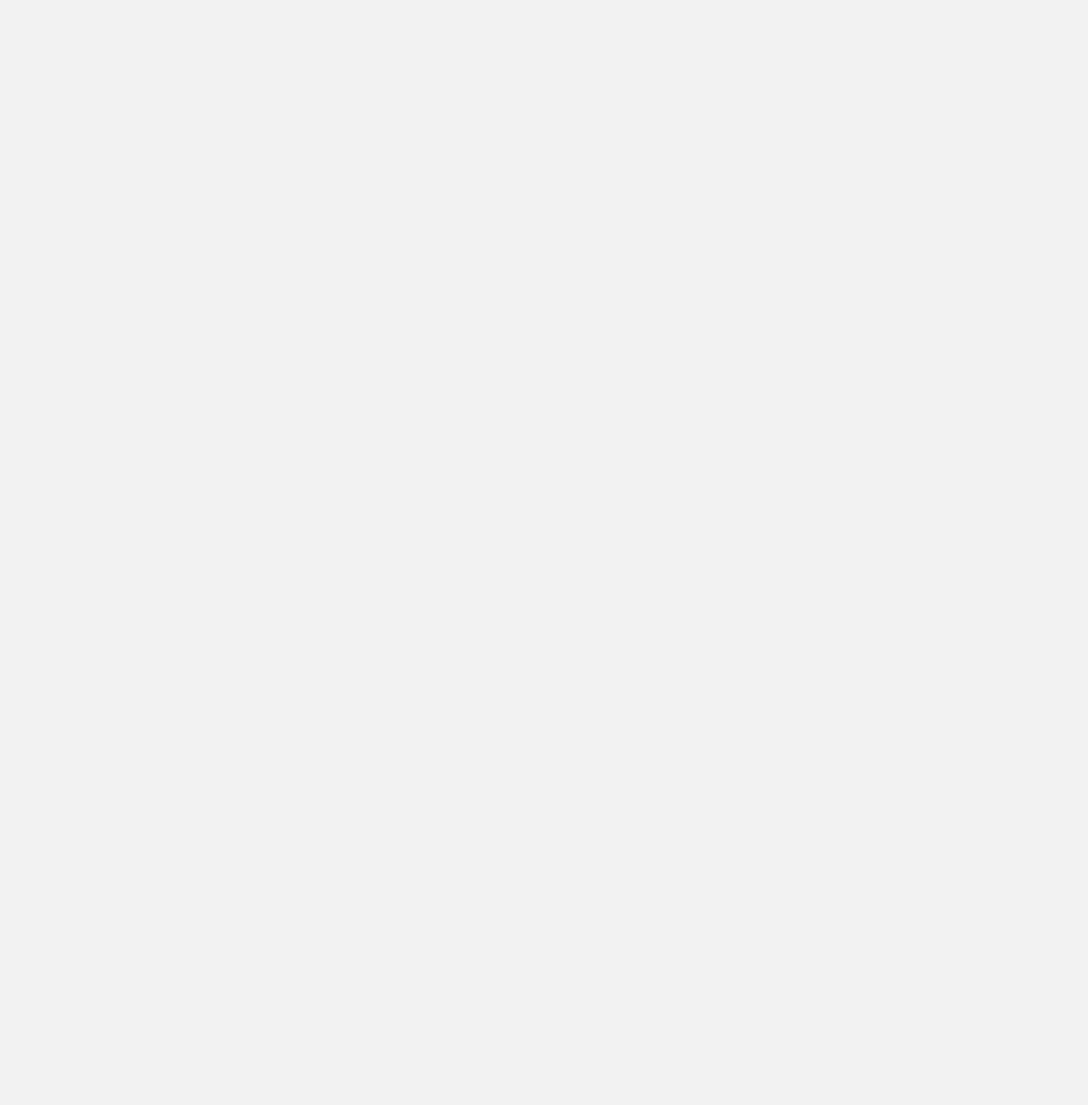
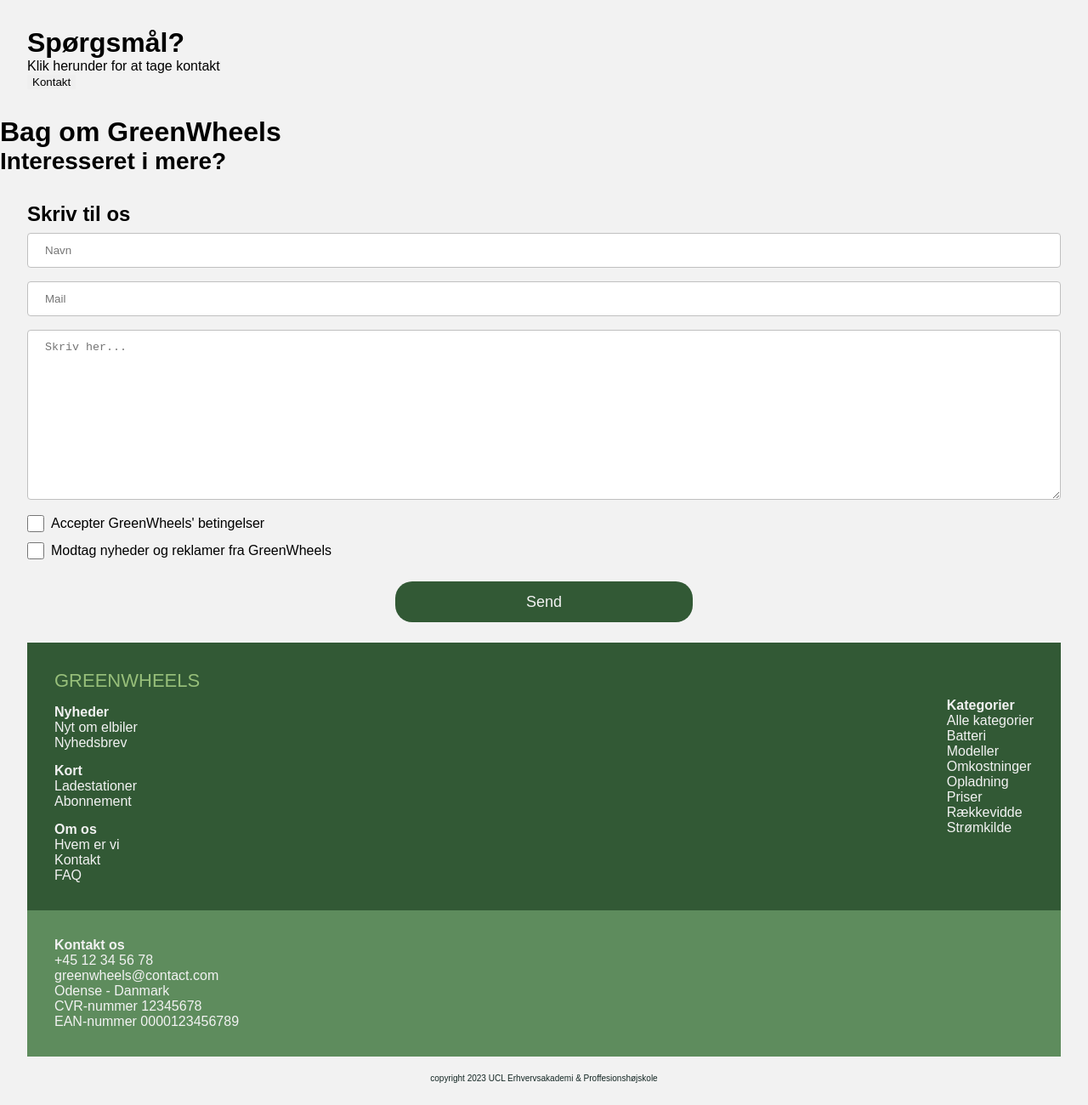
Before and after one commit to FrederikkeEbbe/projekt_5, a plain HTML site: page pages/om-os.html in a window 1280 px wide. Shown: the whole page at 85% size. Before the commit the page ends 800 px from the top, so only its background shows below. Drawn offline with Linux system fonts and the light colour scheme; a web font is replaced by a local one.

Commit message:
om os påbegyndt + kontakt næsten færdig

```diff
--- a/css/styles.css
+++ b/css/styles.css
@@ -128,10 +128,12 @@ footer {
 /*kategori*/
 
 /*om os*/
+.hero-om-os {
+    padding: 32px;
+}
 
 /*kontakt*/
 .kontaktformular {
-padding: 32px;
 display: flex;
 flex-direction: column;
 
@@ -181,6 +183,10 @@ input[type=submit] {
 
 }
 
+section.kontakt-os {
+    padding: 32px;
+}
+
 section.information {
     background-color: #5E8C5D;
     color: #F2F2F2;
--- a/pages/om-os.html
+++ b/pages/om-os.html
@@ -9,6 +9,65 @@
     <link rel="stylesheet" href="https://use.typekit.net/bqh2qmg.css">
 </head>
 <body>
-
+    <div class="hero-om-os">
+        <h1>Spørgsmål?</h1>
+        <p>Klik herunder for at tage kontakt</p>
+        <button type="button" onclick="alert('Jeg virker')">Kontakt</button>
+    </div>
+<section class="om-os">
+    <h1>Bag om GreenWheels</h1>
+</section>
+<h2>Interesseret i mere?</h2>
+<section class="kontakt-os">
+    <h3>Skriv til os</h3>
+    <form action="" class="kontaktformular">
+        <input type="text" placeholder="Navn">
+        <input type="text" placeholder="Mail">
+        <textarea name="tekstboks" id="tekstboks" placeholder="Skriv her..." style="height: 200px;"></textarea>
+        <div class="checkbox-container">
+            <label>
+                <input type="checkbox" id="checkbox-betingelser" > Accepter GreenWheels' betingelser
+            </label>
+            <label>
+                <input type="checkbox" id="checkbox-nyheder"> Modtag nyheder og reklamer fra GreenWheels
+            </label>
+        </div>
+        <input type="submit" value="Send">
+    </form>
+    <footer>
+        <div class="footer-general">
+            <div class="footer-container-one">
+                <div class="footer-logo">GREENWHEELS</div>
+                <p class="footer-headline">Nyheder</p>
+                <p class="footer-text">Nyt om elbiler <br> Nyhedsbrev</p>
+                <p class="footer-headline">Kort</p>
+                <p class="footer-text">Ladestationer <br> Abonnement</p>
+                <p class="footer-headline">Om os</p>
+                <p class="footer-text">Hvem er vi <br> Kontakt <br> FAQ </p>
+            </div>
+            <div class="footer-container-two">
+                <p class="footer-headline"><br>Kategorier</p>
+                <p class="footer-text">Alle kategorier <br> Batteri <br> Modeller <br> Omkostninger
+                <br> Opladning <br> Priser <br> Rækkevidde <br> Strømkilde</p>
+                <div>
+                    <div class="icon-linkedin"></div>
+                    <div class="icon-instagram"></div>
+                    <div class="icon-facebook"></div>
+                </div>
+            </div>
+        </div>
+        <div class="footer-kontakt">
+            <div class="footer-kontakt-text">
+                <p class="footer-headline footer-kontakt-text">Kontakt os</p>
+                <p class="footer-text">+45 12 34 56 78 <br> greenwheels@contact.com <br> Odense - Danmark</p>
+                <p class="footer-text">CVR-nummer 12345678 <br> EAN-nummer 0000123456789</p>
+            </div>
+        </div>
+        <div class="footer-copyright">
+            <p class="footer-copyright-text">copyright 2023 UCL Erhvervsakademi & Proffesionshøjskole</p>
+        </div>
+        <!--greenwheels footer + kontakt + copyright-->
+    </footer>
+</section>
 </body>
 </html>
```
Also changed, not shown: pages/kontakt.html (+1 -0 lines).
